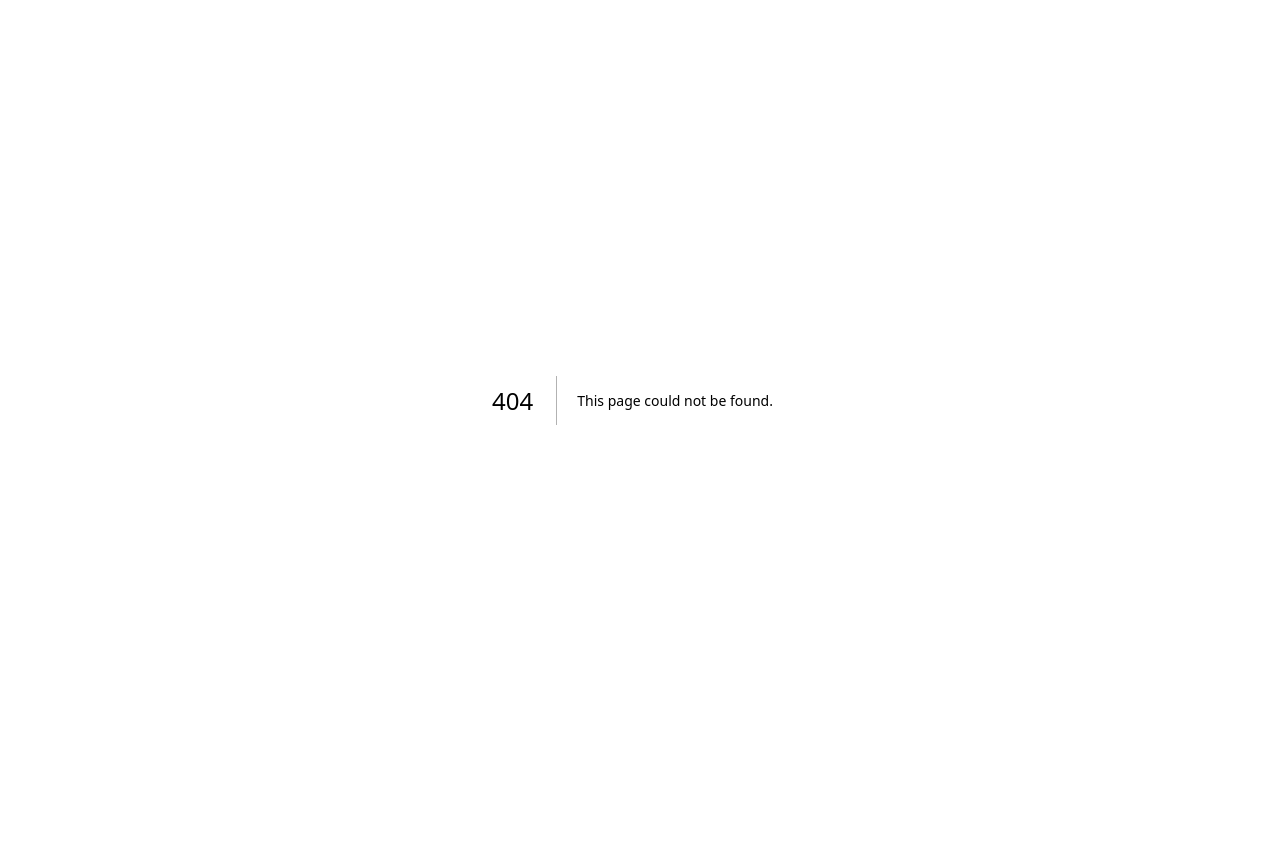
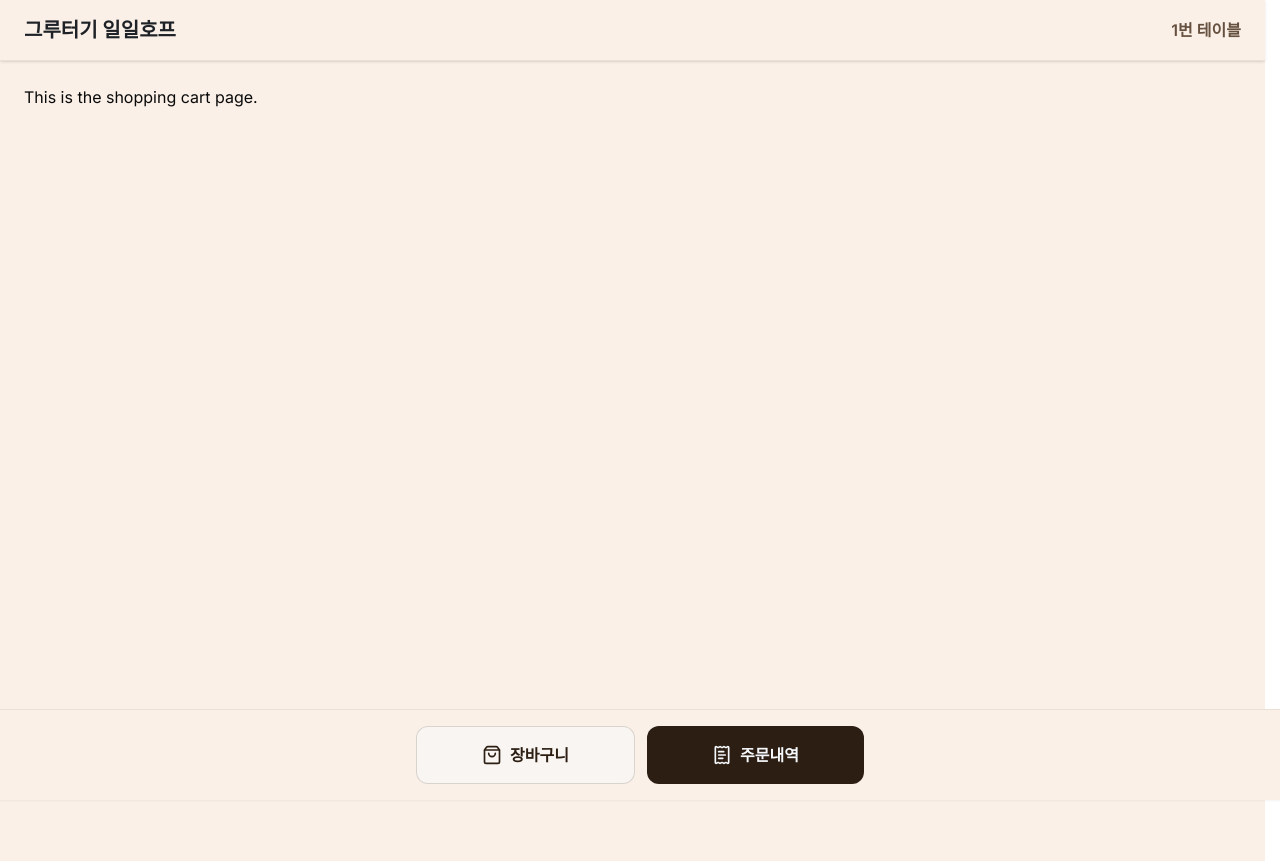
Before and after one commit to Ujin-Heo/ilhop-manager, a Next.js app in the folder frontend/: page /order/1/cart in a window 1280 px wide. Before the commit this address had no page. Before the commit the page ends 800 px from the top, so only its background shows below. Built offline with nearby package versions, Linux system fonts and the light colour scheme.

Commit message:
feat: Make customer layout and cart, history page files

```diff
--- /dev/null
+++ b/frontend/app/(customer)/order/[tableNum]/cart/page.tsx
@@ -0,0 +1,7 @@
+export default function Page() {
+  return (
+    <main className="flex-1 space-y-8 px-6 pt-6 pb-24">
+      <span>This is the shopping cart page.</span>
+    </main>
+  );
+}
--- /dev/null
+++ b/frontend/app/(customer)/order/[tableNum]/history/page.tsx
@@ -0,0 +1,9 @@
+import { orderHistory } from "@/lib/placeholder-data";
+
+export default function Page() {
+  return (
+    <main className="flex-1 space-y-8 px-6 pt-6 pb-24">
+      <span>This is the order history page.</span>
+    </main>
+  );
+}
--- /dev/null
+++ b/frontend/app/(customer)/order/[tableNum]/layout.tsx
@@ -0,0 +1,49 @@
+import React, { use } from "react";
+import Link from "next/link";
+import { ShoppingBag, ReceiptText } from "lucide-react";
+
+interface CustomerLayoutProp {
+  params: Promise<{ tableNum: string }>;
+  children: React.ReactNode;
+}
+
+export default function CustomerLayout({
+  params,
+  children,
+}: CustomerLayoutProp) {
+  const { tableNum } = use(params);
+
+  return (
+    <div className="flex min-h-screen flex-col bg-warm-beige">
+      <header className="sticky top-0 z-50 flex items-center justify-between border-b border-sepia/10 bg-warm-beige backdrop-blur-md shadow-sm px-6 py-4">
+        <Link href={`/order/${tableNum}`} className="active:scale-95">
+          <h1 className="text-xl font-bold text-black">그루터기 일일호프</h1>
+        </Link>
+        <span className="text-base font-semibold text-sepia">
+          {tableNum}번 테이블
+        </span>
+      </header>
+
+      {children}
+
+      <footer className="fixed bottom-0 left-0 right-0 z-50 flex border-t border-sepia/10 bg-warm-beige backdrop-blur-md shadow-xs p-4">
+        <div className="mx-auto flex w-full max-w-md gap-3">
+          <Link
+            href={`/order/${tableNum}/cart`}
+            className="flex flex-1 items-center justify-center gap-2 rounded-xl border border-sepia/20 bg-white/50 py-4 text-base font-bold text-deep-brown active:scale-95"
+          >
+            <ShoppingBag size={20} />
+            장바구니
+          </Link>
+          <Link
+            href={`/order/${tableNum}/history`}
+            className="flex flex-1 items-center justify-center gap-2 rounded-xl bg-deep-brown py-4 text-base font-bold text-white active:scale-95"
+          >
+            <ReceiptText size={20} />
+            주문내역
+          </Link>
+        </div>
+      </footer>
+    </div>
+  );
+}
--- a/frontend/app/(customer)/order/[tableNum]/page.tsx
+++ b/frontend/app/(customer)/order/[tableNum]/page.tsx
@@ -1,31 +1,12 @@
 import { menuData } from "@/lib/placeholder-data";
 import MenuCard from "@/components/customer/menu-card";
-import { ShoppingBag, ReceiptText } from "lucide-react";
-import { use } from "react";
 
-export default function Page({
-  params,
-}: {
-  params: Promise<{ tableNum: string }>;
-}) {
-  const { tableNum } = use(params);
-
+export default function Page() {
   const foodItems = menuData.filter((item) => item.section === "안주류");
   const drinkItems = menuData.filter((item) => item.section === "주류");
 
   return (
-    <div className="flex min-h-screen flex-col bg-warm-beige">
-      {/* 1. Header */}
-      <header className="sticky top-0 z-50 flex items-center justify-between border-b border-sepia/10 bg-warm-beige backdrop-blur-md shadow-sm px-6 py-4">
-        <h1 className="text-xl font-bold text-black">그루터기 일일호프</h1>
-        <span className="text-base font-semibold text-sepia">
-          {tableNum}번 테이블
-        </span>
-      </header>
-
-      {/* Main Content */}
     <main className="flex-1 space-y-8 px-6 pt-6 pb-24">
-        {/* 2. Section: 안주류 */}
       <section>
         <h2 className="mb-4 text-xl font-bold text-deep-brown">안주류</h2>
         <ul className="grid grid-cols-1 gap-4">
@@ -37,7 +18,6 @@ export default function Page({
         </ul>
       </section>
 
-        {/* 3. Section: 주류 */}
       <section>
         <h2 className="mb-4 text-xl font-bold text-deep-brown">주류</h2>
         <ul className="grid grid-cols-1 gap-4">
@@ -49,20 +29,5 @@ export default function Page({
         </ul>
       </section>
     </main>
-
-      {/* 4. Footer */}
-      <footer className="fixed bottom-0 left-0 right-0 z-50 flex border-t border-sepia/10 bg-warm-beige backdrop-blur-md shadow-xs p-4">
-        <div className="mx-auto flex w-full max-w-md gap-3">
-          <button className="flex flex-1 items-center justify-center gap-2 rounded-xl border border-sepia/20 bg-white/50 py-4 text-base font-bold text-deep-brown active:scale-95">
-            <ShoppingBag size={20} />
-            장바구니
-          </button>
-          <button className="flex flex-1 items-center justify-center gap-2 rounded-xl bg-deep-brown py-4 text-base font-bold text-white active:scale-95">
-            <ReceiptText size={20} />
-            주문내역
-          </button>
-        </div>
-      </footer>
-    </div>
   );
 }
--- a/frontend/lib/placeholder-data.ts
+++ b/frontend/lib/placeholder-data.ts
@@ -1,5 +1,4 @@
-import { Menu } from "radix-ui/internal";
-import { TableStatus, OrderDetail, MenuResponse } from "./definitions";
+import { TableStatus, OrderDetail, MenuResponse, OrderSummaryResponse } from "./definitions";
 
 export const tableInfos: TableStatus[] = [
   {
@@ -130,3 +129,27 @@ export const menuData: MenuResponse[] = [
     ]
   }
 ]
+
+export const orderHistory: OrderSummaryResponse = {
+  totalAmount: 26000,
+  orderItems: [
+    {
+      "menuName": "치킨 가라아게",
+      "totalQuantity": 1,
+      "unitPrice": 10000,
+      "selectedOption": null
+    },
+    {
+      "menuName": "소주",
+      "totalQuantity": 2,
+      "unitPrice": 5000,
+      "selectedOption": "참이슬"
+    },
+    {
+      "menuName": "좋은토닉",
+      "totalQuantity": 1,
+      "unitPrice": 6000,
+      "selectedOption": "살구맛"
+    }
+  ]
+}
```
Lines whose indentation alone changed are shown as unchanged.
